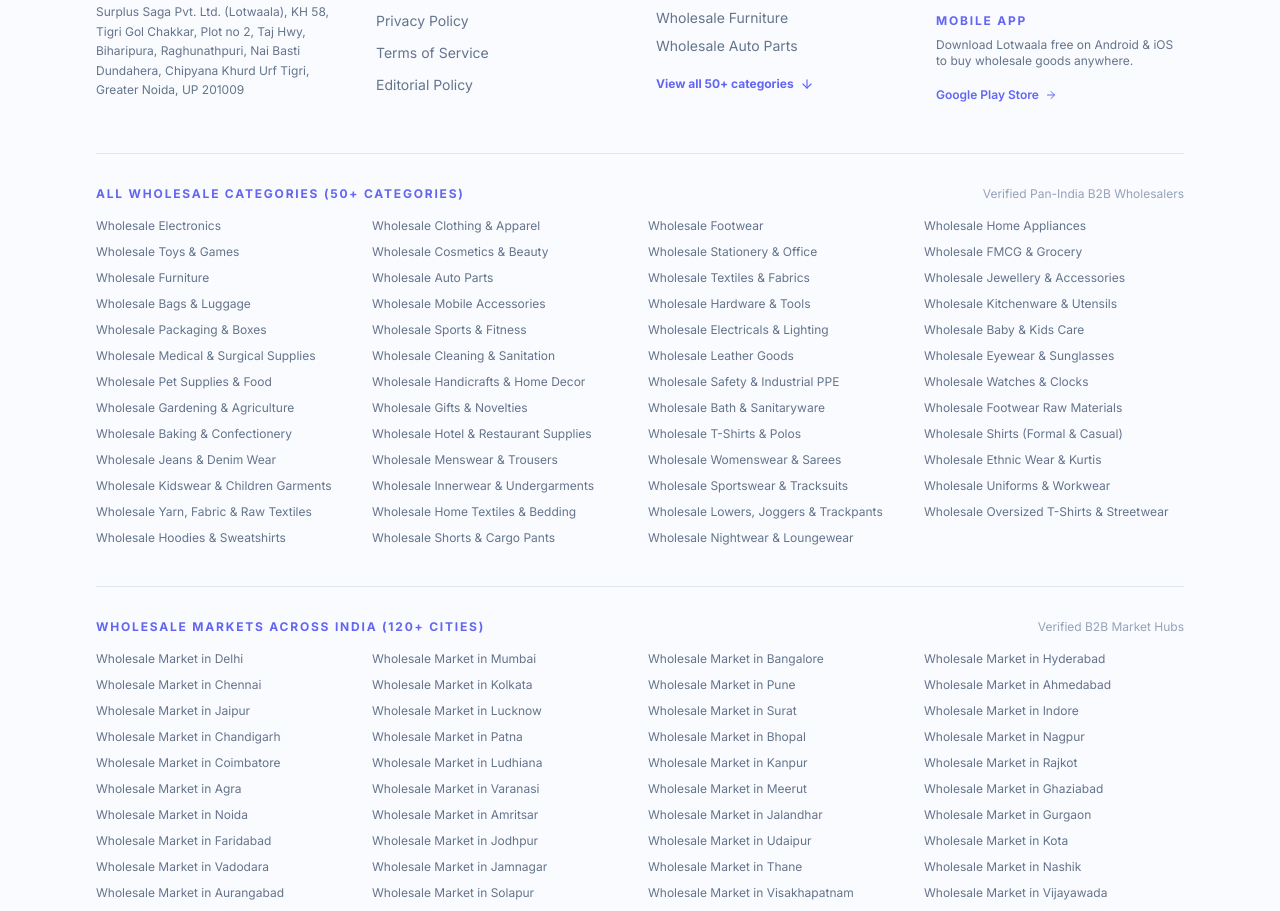
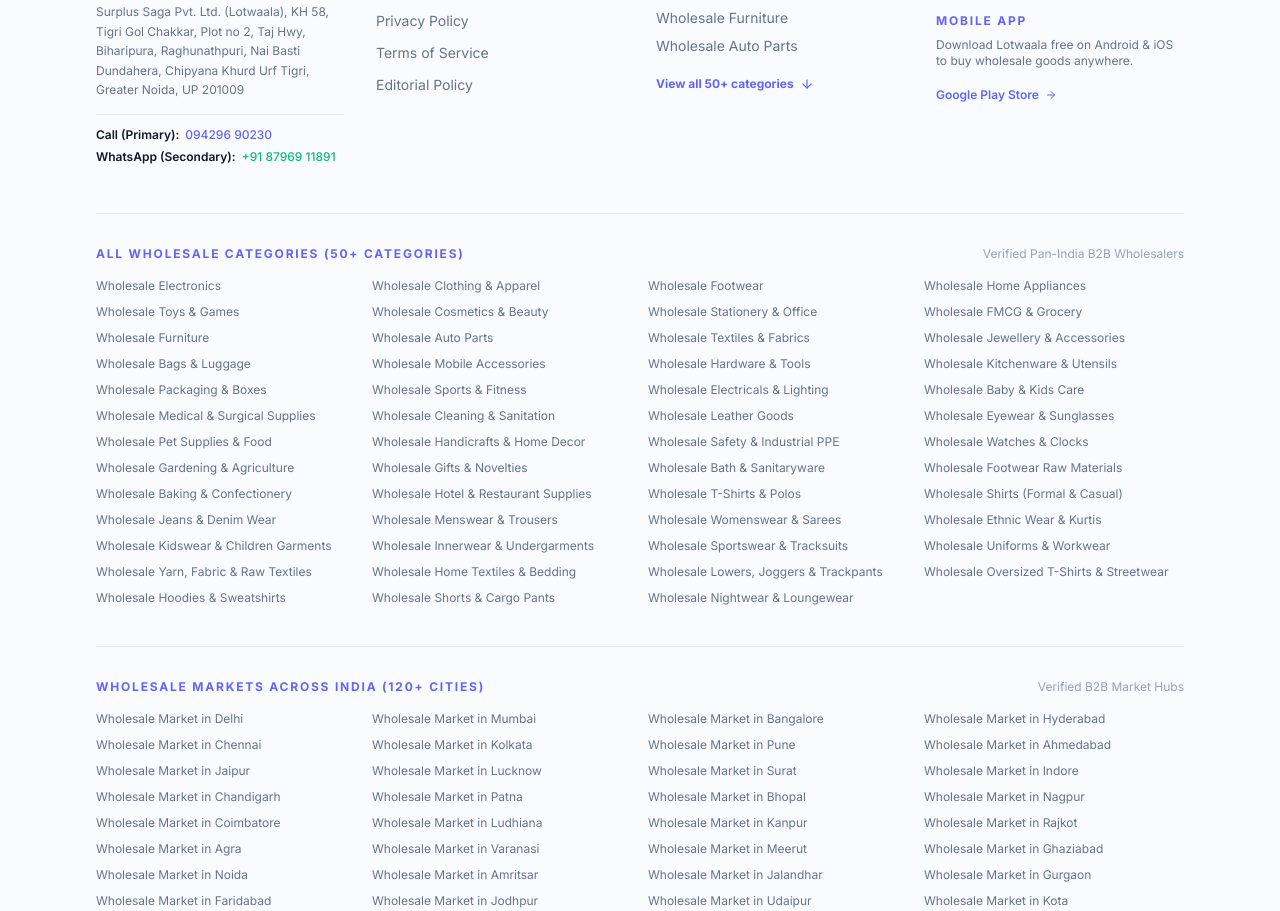
Before and after one commit to aditya-k-rai/lotwaala-website, a Next.js app: page /about in a window 1280 px wide. Shown: the part 10991-11902 px from the top of the page. Built offline with nearby package versions, Linux system fonts and the light colour scheme.

Commit message:
chore: replace 919266402725 with secondary whatsapp number across website and update footer

```diff
--- a/components/Footer.tsx
+++ b/components/Footer.tsx
@@ -1,7 +1,17 @@
 import Link from "next/link";
 import Image from "next/image";
 import { ArrowDown, ArrowRight } from "lucide-react";
-import { SITE_NAME, CATEGORIES, CITIES, FESTIVALS, PLAY_STORE_URL } from "@/lib/constants";
+import {
+  SITE_NAME,
+  CATEGORIES,
+  CITIES,
+  FESTIVALS,
+  PLAY_STORE_URL,
+  PRIMARY_PHONE_NUMBER,
+  PRIMARY_PHONE_DISPLAY,
+  WHATSAPP_PHONE_NUMBER,
+  WHATSAPP_PHONE_DISPLAY,
+} from "@/lib/constants";
 
 const DEVELOPER_PORTFOLIO = "https://aditya-k-rai.github.io/P-Website/";
 const DEVELOPER_LINKEDIN = "https://www.linkedin.com/in/aditya-k-rai/";
@@ -41,6 +51,28 @@
               Plot no 2, Taj Hwy, Biharipura, Raghunathpuri, Nai Basti Dundahera,
               Chipyana Khurd Urf Tigri, Greater Noida, UP 201009
             </p>
+            <div className="mt-3.5 space-y-1.5 border-t border-[#e2e8f0]/80 pt-3 text-xs text-[#64748b]">
+              <p className="flex items-center gap-1.5">
+                <span className="font-semibold text-[#0f172a]">Call (Primary):</span>
+                <a
+                  href={`tel:${PRIMARY_PHONE_NUMBER}`}
+                  className="font-medium text-[#6366f1] hover:underline"
+                >
+                  {PRIMARY_PHONE_DISPLAY}
+                </a>
+              </p>
+              <p className="flex items-center gap-1.5">
+                <span className="font-semibold text-[#0f172a]">WhatsApp (Secondary):</span>
+                <a
+                  href={`https://wa.me/91${WHATSAPP_PHONE_NUMBER}`}
+                  target="_blank"
+                  rel="noopener noreferrer"
+                  className="font-medium text-[#10b981] hover:underline"
+                >
+                  {WHATSAPP_PHONE_DISPLAY}
+                </a>
+              </p>
+            </div>
           </div>
 
           {/* Col 2: Company Links */}
--- a/lib/constants.ts
+++ b/lib/constants.ts
@@ -11,9 +11,11 @@
 
 export const PRIMARY_PHONE_NUMBER = "9429690230";
 export const PRIMARY_PHONE_DISPLAY = "094296 90230";
-export const WHATSAPP_PHONE_NUMBER = "8796911891";
-export const WHATSAPP_PHONE_DISPLAY = "+91 87969 11891";
-export const PHONE_NUMBER = PRIMARY_PHONE_NUMBER;
+export const SECONDARY_PHONE_NUMBER = "8796911891";
+export const SECONDARY_PHONE_DISPLAY = "+91 87969 11891";
+export const WHATSAPP_PHONE_NUMBER = SECONDARY_PHONE_NUMBER;
+export const WHATSAPP_PHONE_DISPLAY = SECONDARY_PHONE_DISPLAY;
+export const PHONE_NUMBER = SECONDARY_PHONE_NUMBER;
 
 export const COMPANY_ADDRESS = {
   streetAddress: "KH 58, Tigri Gol Chakkar, Plot no 2, Taj Hwy, Biharipura, Raghunathpuri, Nai Basti Dundahera, Chipyana Khurd Urf Tigri",
--- a/lib/seo.ts
+++ b/lib/seo.ts
@@ -11,6 +11,8 @@
   APP_STORE_URL,
   PLAY_STORE_URL,
   PHONE_NUMBER,
+  PRIMARY_PHONE_NUMBER,
+  WHATSAPP_PHONE_NUMBER,
   CATEGORIES,
   CITIES,
 } from "./constants";
@@ -279,12 +281,20 @@
       "@type": "Country",
       name: "India",
     },
-    contactPoint: {
-      "@type": "ContactPoint",
-      telephone: `+91-${PHONE_NUMBER}`,
-      contactType: "customer support",
-      availableLanguage: ["English", "Hindi"],
-    },
+    contactPoint: [
+      {
+        "@type": "ContactPoint",
+        telephone: `+91-${PRIMARY_PHONE_NUMBER}`,
+        contactType: "customer support",
+        availableLanguage: ["English", "Hindi"],
+      },
+      {
+        "@type": "ContactPoint",
+        telephone: `+91-${WHATSAPP_PHONE_NUMBER}`,
+        contactType: "WhatsApp support",
+        availableLanguage: ["English", "Hindi"],
+      },
+    ],
   };
 }
 
```
